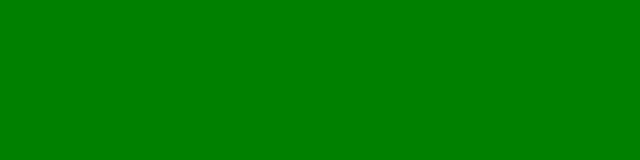
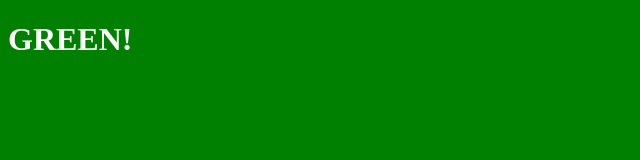
Before and after one commit to tashk85/back_to_the_future, a plain HTML site: page index.html in a window 1280 px wide. Shown: the whole page, without its empty margins (0-640 px from the left). Drawn offline with Linux system fonts and the light colour scheme.

Commit message:
Added text describing background color

```diff
--- a/index.html
+++ b/index.html
@@ -5,10 +5,13 @@
         body {
             background-color: green;
         }
+        h1 {
+            color: white;
+        }
     </style>
 
 </head>
 <body>
-
+    <h1>GREEN!</h1>
 </body>
 </html>
```
